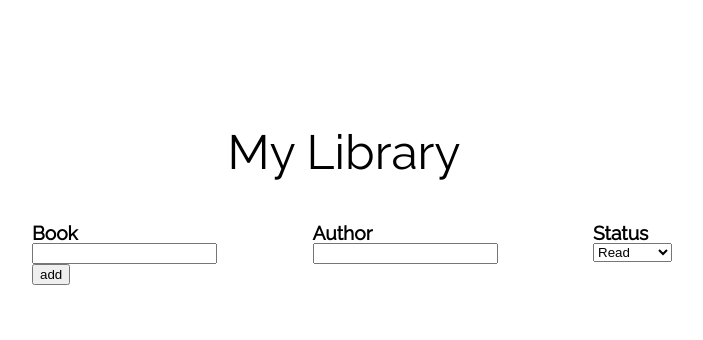
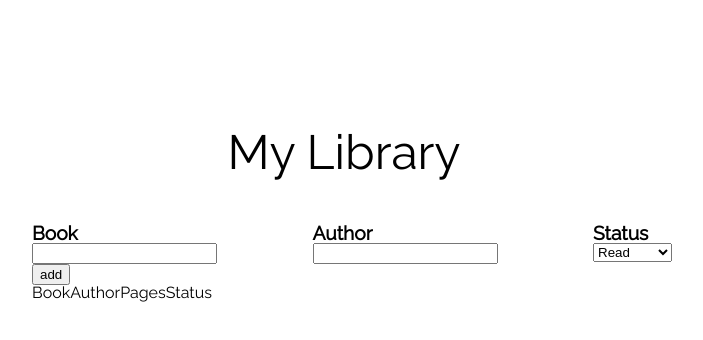
Before and after one commit to pityaf/library, a plain HTML site: page index.html in a window 1280 px wide. Shown: the whole page, without its empty margins (288-991 px from the left). Drawn offline with Linux system fonts and the light colour scheme.

Commit message:
html complete

```diff
--- a/index.html
+++ b/index.html
@@ -30,10 +30,10 @@
                     <input type="text" id="author" name="author" required>
                 </div>
                 <div class="input">
-                    <label for="author">Status</label>
-                    <select name="author" id="author">
-                        <option value="read">Read</option>
-                        <option value="not-read">Not Read</option>
+                    <label for="status">Status</label>
+                    <select name="status" id="status">
+                        <option value="Read">Read</option>
+                        <option value="Not read">Not Read</option>
                     </select>
                 </div>
             </div>
@@ -41,6 +41,22 @@
                 <input type="submit" value="add" />
             </div>
         </form>
+
+        <section class="display" id="display">
+            <table id="table">
+                <thead>
+                    <tr class="head">
+                        <th>Book</th>
+                        <th>Author</th>
+                        <th>Pages</th>
+                        <th>Status</th>
+                    </tr>
+                </thead>
+                <tbody id="library-table">
+
+                </tbody>
+            </table>
+        </section>
     </main>
 
     <footer></footer>
```
